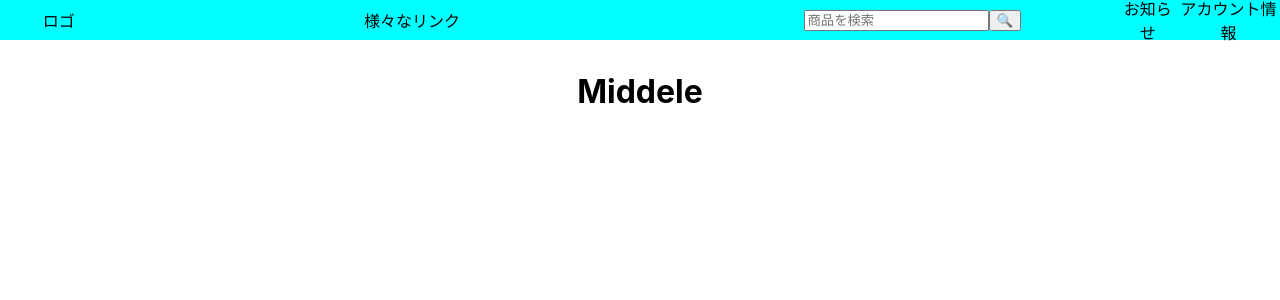
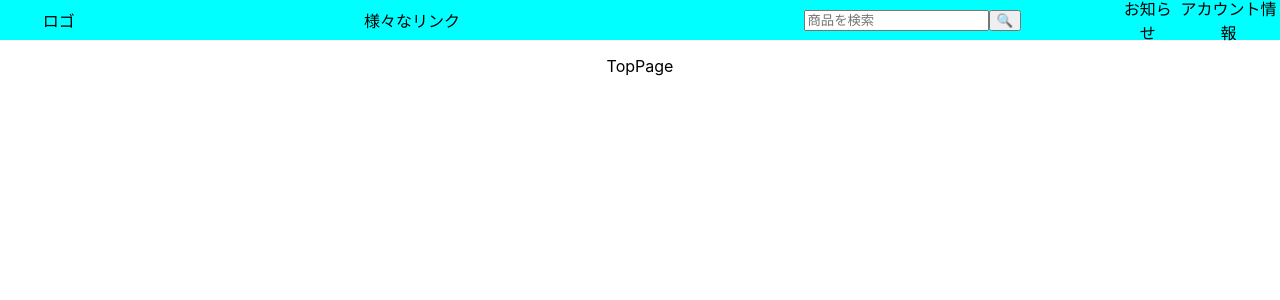
Before and after one commit to Growbal/ec-sight, a React (Create React App) app: page / in a window 1280 px wide. Shown: the top 300 px of the page. Built offline with nearby package versions, Linux system fonts and the light colour scheme.

Commit message:
TopPage template

```diff
--- a/src/App.js
+++ b/src/App.js
@@ -1,8 +1,8 @@
 import React from 'react';
-import logo from './logo.svg';
 import './App.css';
 
 import  Header from './Header';
+import Top from './components/Top'
 
 function App() {
   return (
@@ -22,9 +22,7 @@ function App() {
         </a>
       </header> */}
       <Header />
-      <h1>
-      <p>Middele</p>
-      </h1>
+      <Top />
     </div>
   );
 }
--- /dev/null
+++ b/src/components/Top.js
@@ -0,0 +1,16 @@
+import React , { Component } from 'react';
+
+import './Top.css';
+
+class Top extends Component{
+
+    render(){
+        return(
+            <div>
+                <p>TopPage</p>
+            </div>
+        )
+    }
+}
+
+export default Top;
```
Also changed, not shown: src/components/Top.css (added).
